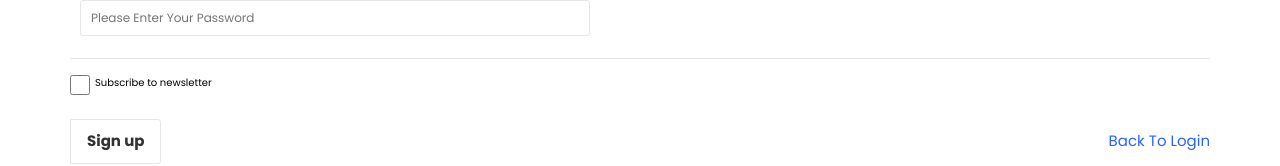
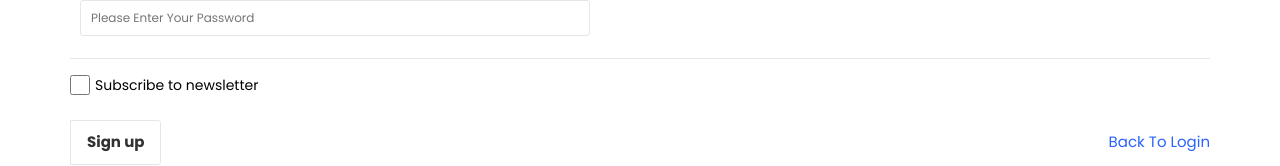
Before and after one commit to unRealAhmed/MERN-E-Commerce, a React (Vite) app in the folder client/: page /register in a window 1280 px wide. Shown: the part 426-592 px from the top of the page. Built offline with nearby package versions, Linux system fonts and the light colour scheme; the HTML template or start-up script is replaced by a standard one; a web font is replaced by a local one.

Commit message:
update sub

```diff
--- a/client/src/pages/Register.jsx
+++ b/client/src/pages/Register.jsx
@@ -27,7 +27,7 @@ const Register = () => {
       <div>
         <div className={styles.Subscribe}>
           <input type="checkbox" />
-          <span>Subscribe to newsletter</span>
+          <span className={styles.sub}>Subscribe to newsletter</span>
         </div>
         <div className={styles.signlink}>
           <button className={styles.btn}>Sign up </button>
--- a/client/src/pages/Register.module.css
+++ b/client/src/pages/Register.module.css
@@ -99,3 +99,7 @@ hr {
   color: #323232;
   background-color: #fff;
 }
+
+.sub {
+  font-size: 1.4rem;
+}
```
